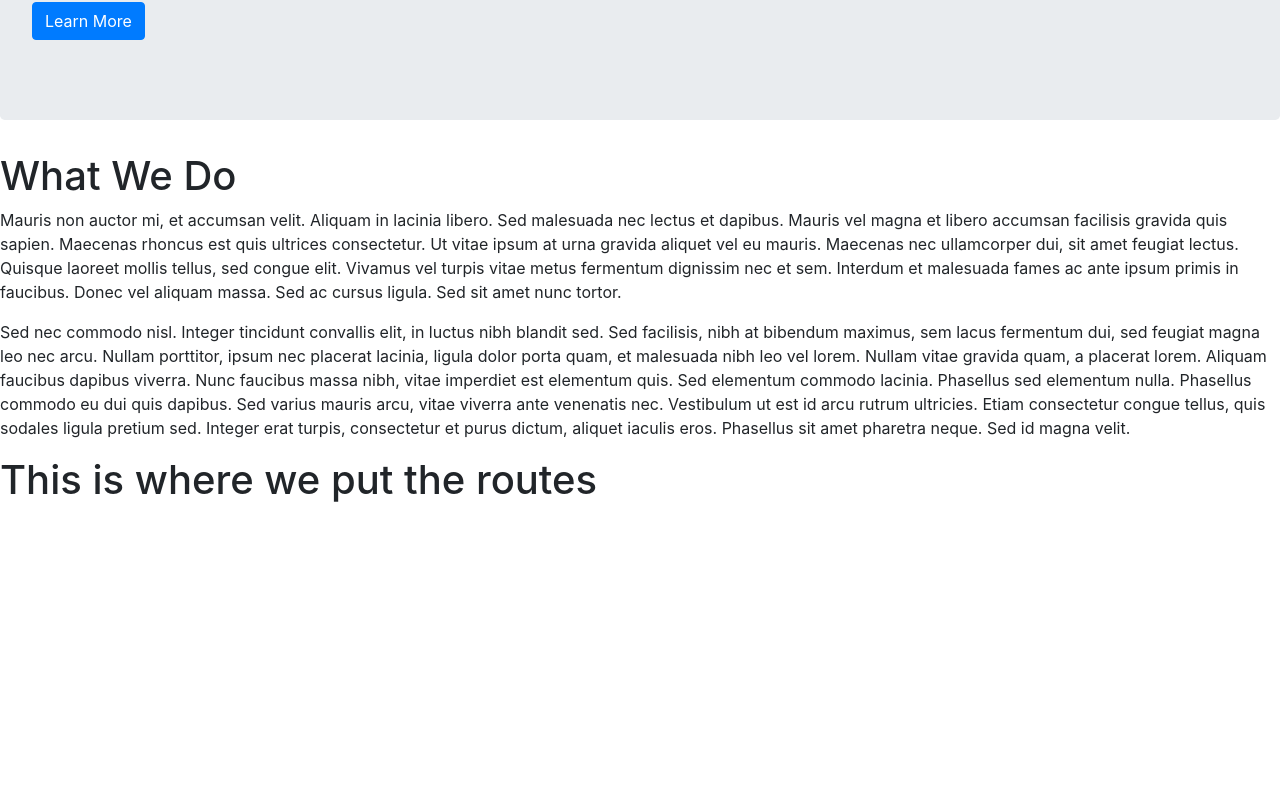
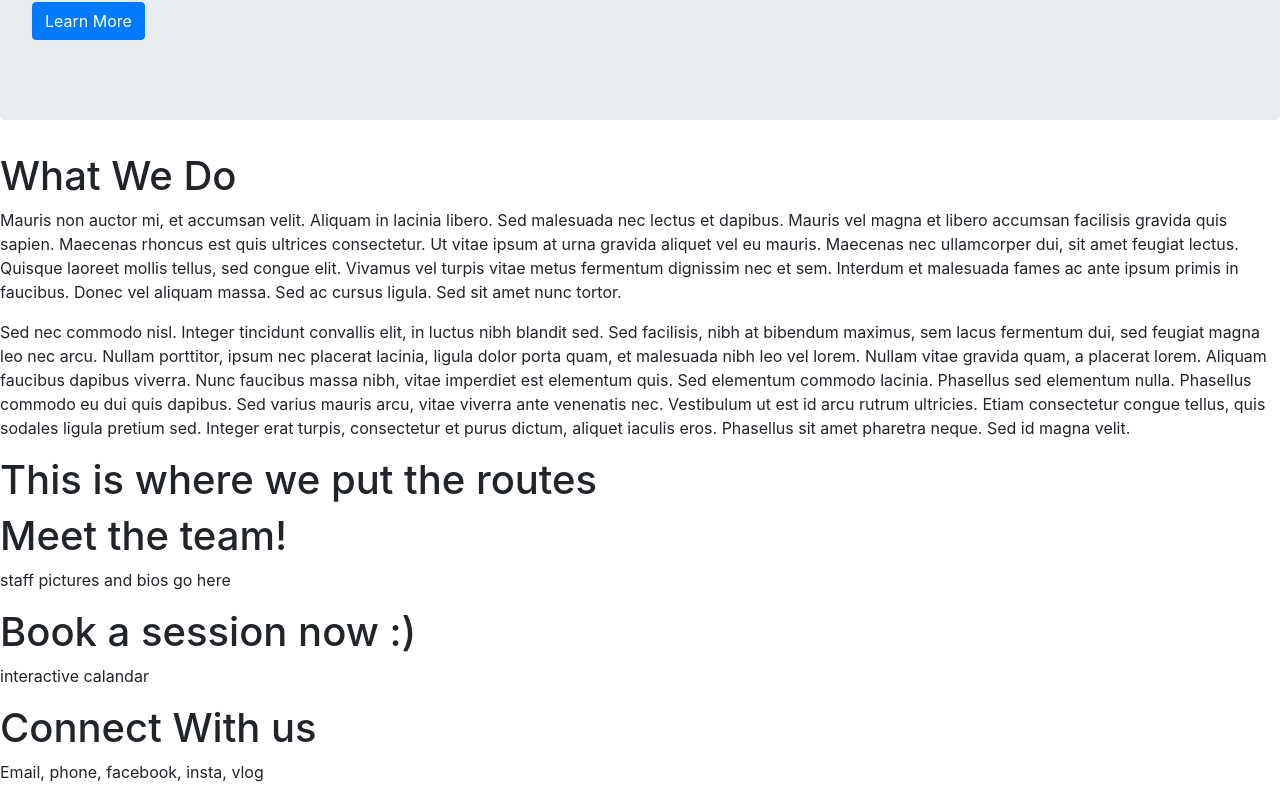
Before and after one commit to Kayak-Kings/Kayak-Kings-Frontend, a React (Create React App) app: page / in a window 1280 px wide. Shown: the part 307-1107 px from the top of the page. Before the commit the page ends 819 px from the top, so only its background shows below. Built offline with nearby package versions, Linux system fonts and the light colour scheme.

Commit message:
added book,contact,footer, and staff

```diff
--- a/src/App.js
+++ b/src/App.js
@@ -3,6 +3,10 @@ import Navigation from './Components/Navigation'
 import Header from './Components/Header'
 import About from './Components/About'
 import Routes from './Components/Routes'
+import Staff from './Components/Staff'
+import Book from './Components/Book'
+import Contact from './Components/Contact'
+import Footer from './Components/Footer'
 
 class App extends Component {
   render() {
@@ -12,6 +16,10 @@ class App extends Component {
         <Header />
         <About />
         <Routes />
+        <Staff />
+        <Book />
+        <Contact />
+        <Footer />
       </div>
 
     )
--- /dev/null
+++ b/src/Components/Book.js
@@ -0,0 +1,14 @@
+import React, { Component } from 'react'
+
+class Book extends Component{
+  render(){
+    return(
+      <div>
+        <h1> Book a session now :)</h1>
+        <p> interactive calandar</p>
+      </div>
+    )
+  }
+}
+
+export default Book
--- /dev/null
+++ b/src/Components/Contact.js
@@ -0,0 +1,14 @@
+import React, { Component } from 'react'
+
+class Contact extends Component{
+  render(){
+    return(
+      <div>
+        <h1> Connect With us</h1>
+        <p> Email, phone, facebook, insta, vlog</p>
+      </div>
+    )
+  }
+}
+
+export default Contact
--- /dev/null
+++ b/src/Components/Footer.js
@@ -0,0 +1,13 @@
+import React, { Component } from 'react'
+
+class Footer extends Component{
+  render(){
+    return(
+      <div>
+
+      </div>
+    )
+  }
+}
+
+export default Footer
--- /dev/null
+++ b/src/Components/Staff.js
@@ -0,0 +1,14 @@
+import React, { Component } from 'react'
+
+class Staff extends Component{
+  render(){
+    return(
+      <div>
+        <h1> Meet the team!</h1>
+        <p> staff pictures and bios go here</p>
+      </div>
+    )
+  }
+}
+
+export default Staff
```
